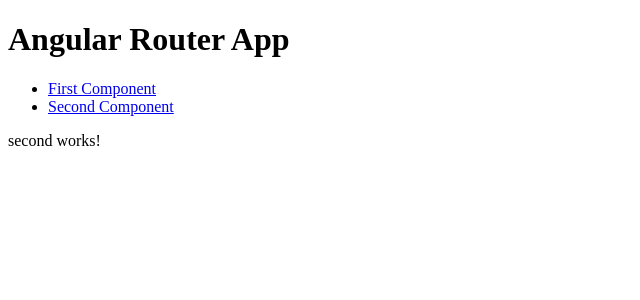
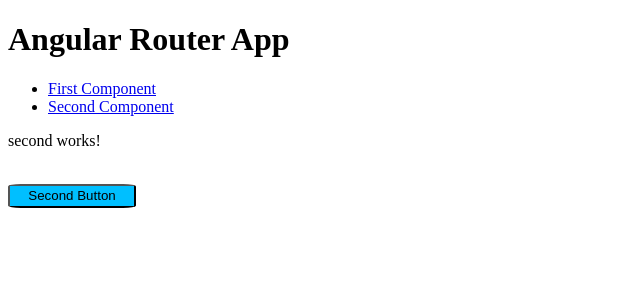
Before and after one commit to muratcanoguzhan/dosdonts, an Angular app: page /second-component in a window 1280 px wide. Shown: the top 300 px of the page, without its empty margins (0-640 px from the left). Built offline with nearby package versions, Linux system fonts and the light colour scheme.

Commit message:
ViewEncapsulation.None example.

```diff
--- a/src/app/pages/first/first.component.css
+++ b/src/app/pages/first/first.component.css
@@ -1,3 +1,10 @@
 :host {
   display: block;
 }
+
+.btn {
+  border-radius: 10%;
+  width: 128px;
+  height: 24px;
+  background-color: deeppink;
+}
--- a/src/app/pages/first/first.component.ts
+++ b/src/app/pages/first/first.component.ts
@@ -1,9 +1,14 @@
-import { Component } from '@angular/core';
+import { Component, ViewEncapsulation } from '@angular/core';
 
 @Component({
   selector: 'app-first',
-  template: `<p>first works!</p>`,
+  template: `
+    <p>first works!</p>
+    <br />
+    <button class="btn">First Button</button>
+  `,
   styleUrls: ['./first.component.css'],
   standalone: true,
+  encapsulation: ViewEncapsulation.None,
 })
 export class FirstComponent {}
--- a/src/app/pages/second/second.component.css
+++ b/src/app/pages/second/second.component.css
@@ -1,3 +1,10 @@
 :host {
   display: block;
 }
+
+.btn {
+  border-radius: 10%;
+  width: 128px;
+  height: 24px;
+  background-color: deepskyblue;
+}
--- a/src/app/pages/second/second.component.ts
+++ b/src/app/pages/second/second.component.ts
@@ -1,9 +1,14 @@
-import { Component } from '@angular/core';
+import { Component, ViewEncapsulation } from '@angular/core';
 
 @Component({
-    selector: 'app-second',
-    template: `<p>second works!</p>`,
-    styleUrls: ['./second.component.css'],
-    standalone: true,
+  selector: 'app-second',
+  template: `
+    <p>second works!</p>
+    <br />
+    <button class="btn">Second Button</button>
+  `,
+  styleUrls: ['./second.component.css'],
+  standalone: true,
+  encapsulation: ViewEncapsulation.None,
 })
-export class SecondComponent { }
+export class SecondComponent {}
```
Also changed, not shown: 1 other file (tests, documents, lock files or other folders).
